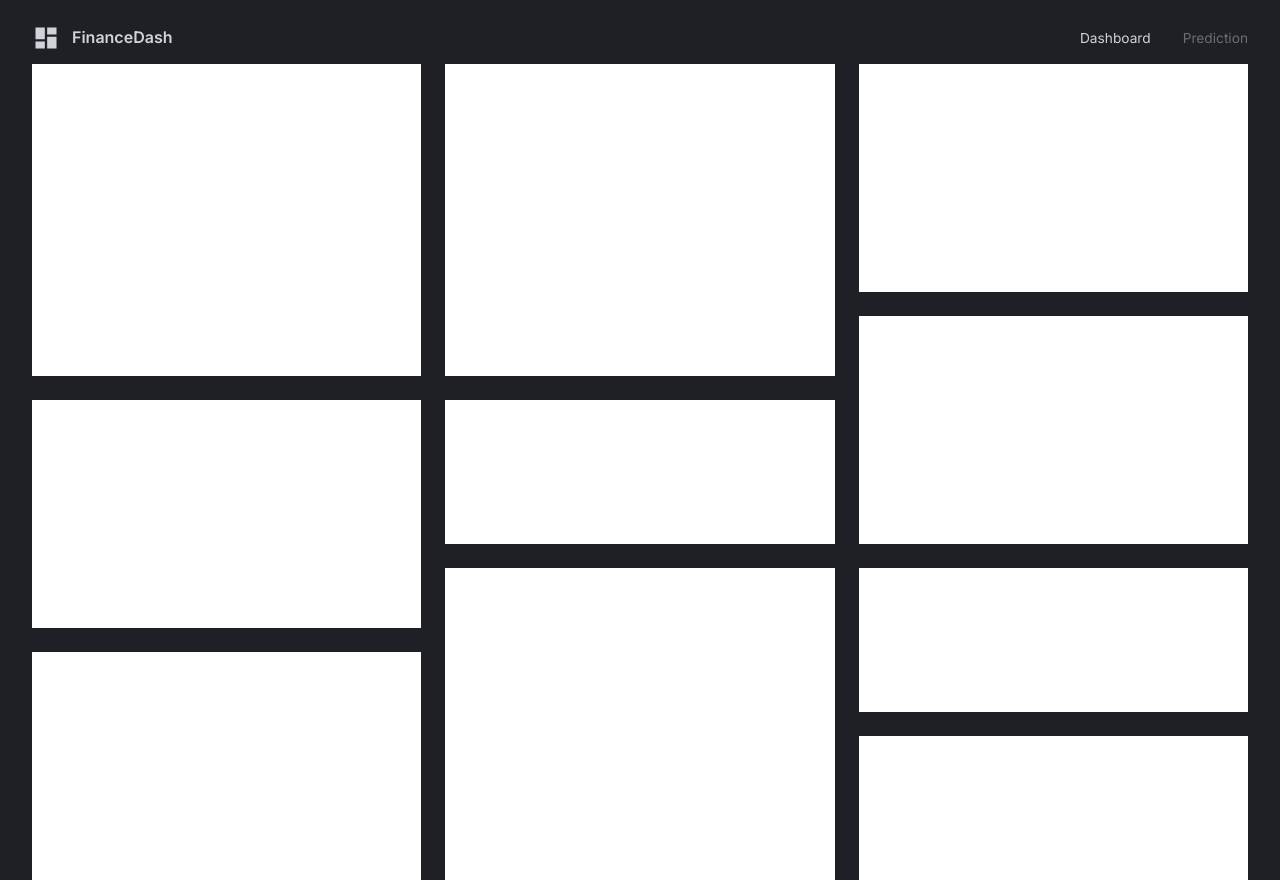
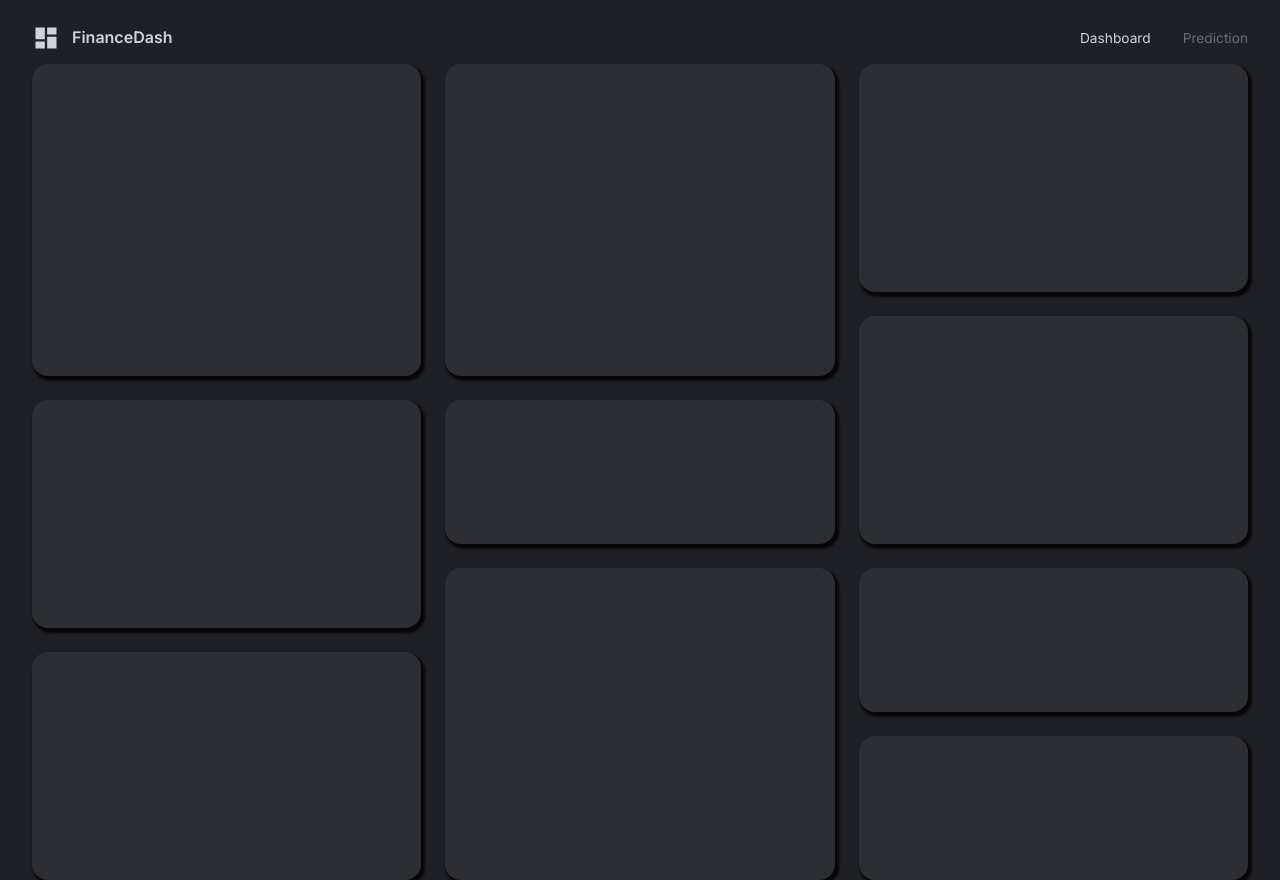
Before and after one commit to Sid-0602/FinDash---Full-Stack-Finance-Application, a React (Vite) app in the folder client/: page / in a window 1280 px wide. Built offline with nearby package versions, Linux system fonts and the light colour scheme.

Commit message:
dashboard background color code push

```diff
--- a/client/src/components/DashboardBox.tsx
+++ b/client/src/components/DashboardBox.tsx
@@ -0,0 +1,11 @@
+import { Box } from "@mui/material";
+import { styled } from "@mui/material";
+
+
+const DashboardBox = styled(Box)(({ theme }) => ({
+    backgroundColor: theme.palette.background.light,
+    borderRadius: "1rem",
+    boxShadow: "0.15rem 0.2rem 0.15rem 0.1rem rgba(0,0,0,.8)"
+}));
+
+export default DashboardBox;
--- a/client/src/scenes/dashboard/index.tsx
+++ b/client/src/scenes/dashboard/index.tsx
@@ -1,3 +1,4 @@
+import DashboardBox from "@/components/DashboardBox";
 import { Box, useMediaQuery, useTheme } from "@mui/material"
 
 type Props = {};
@@ -68,16 +69,16 @@ const Dashboard = (props: Props) => {
             }
         }
         >
-            <Box gridArea="a" bgcolor="#fff"></Box>
-            <Box gridArea="b" bgcolor="#fff"></Box>
-            <Box gridArea="c" bgcolor="#fff"></Box>
-            <Box gridArea="d" bgcolor="#fff"></Box>
-            <Box gridArea="e" bgcolor="#fff"></Box>
-            <Box gridArea="f" bgcolor="#fff"></Box>
-            <Box gridArea="g" bgcolor="#fff"></Box>
-            <Box gridArea="h" bgcolor="#fff"></Box>
-            <Box gridArea="i" bgcolor="#fff"></Box>
-            <Box gridArea="j" bgcolor="#fff"></Box>
+            <DashboardBox gridArea="a" />
+            <DashboardBox gridArea="b" />
+            <DashboardBox gridArea="c" />
+            <DashboardBox gridArea="d" />
+            <DashboardBox gridArea="e" />
+            <DashboardBox gridArea="f" />
+            <DashboardBox gridArea="g" />
+            <DashboardBox gridArea="h" />
+            <DashboardBox gridArea="i" />
+            <DashboardBox gridArea="j" />
 
 
         </Box>
```
